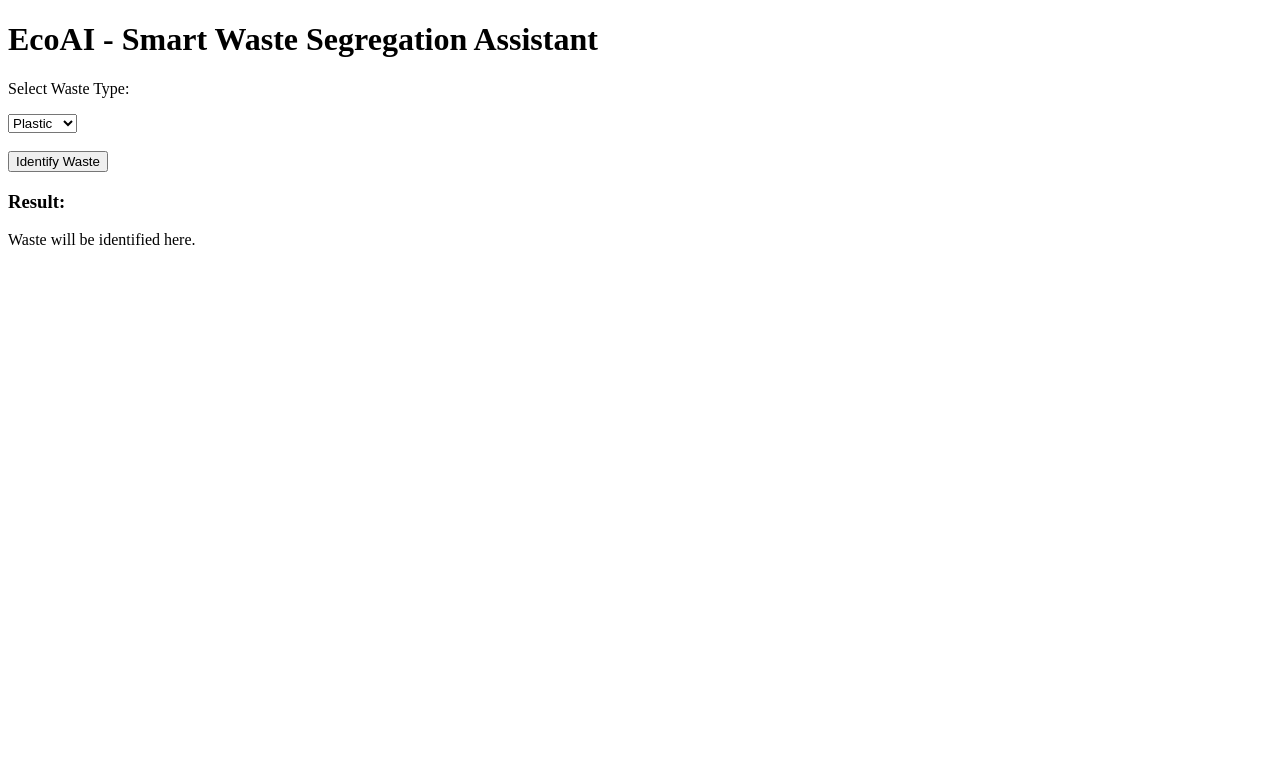
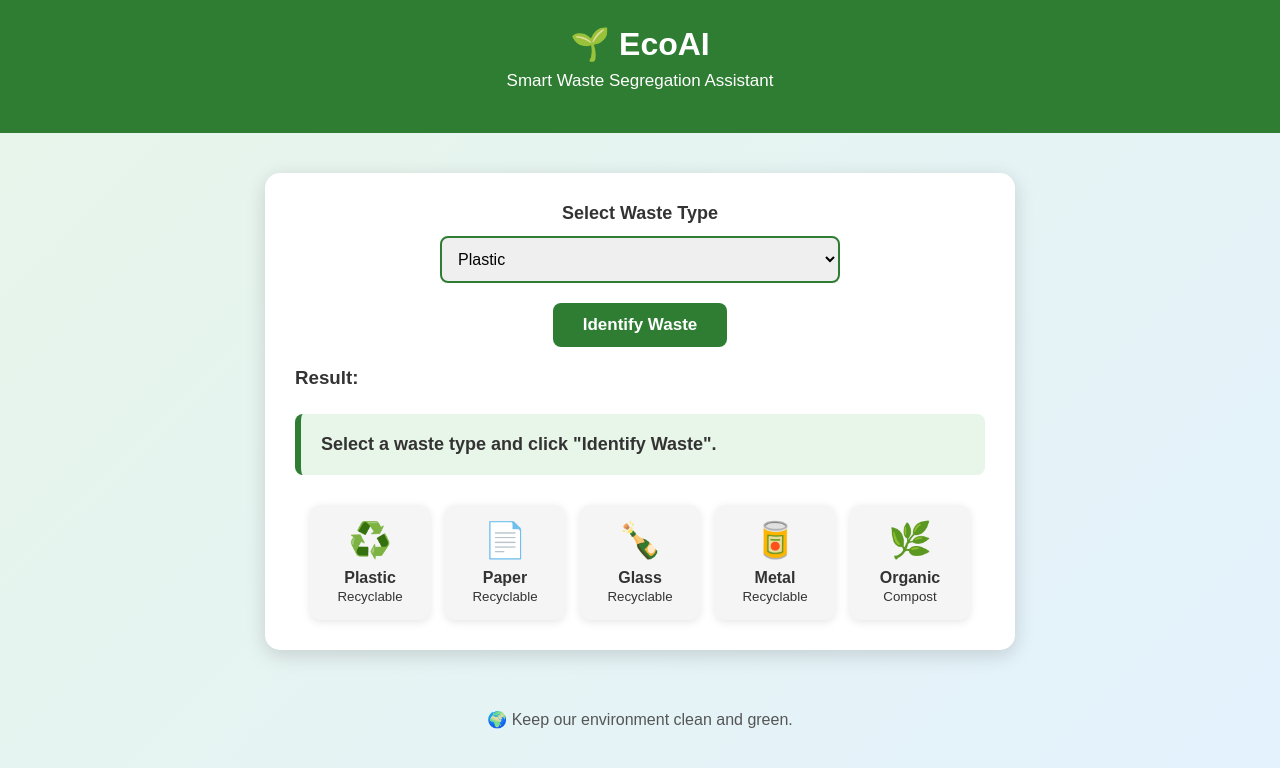
Before and after one commit to bhoomika1314/EcoAI-Waste-Segregation, a plain HTML site: page index.html in a window 1280 px wide. Drawn offline with Linux system fonts and the light colour scheme.

Commit message:
Add index.html

```diff
--- a/index.html
+++ b/index.html
@@ -1,14 +1,160 @@
 <!DOCTYPE html>
-<html>
+<html lang="en">
 <head>
+    <meta charset="UTF-8">
+    <meta name="viewport" content="width=device-width, initial-scale=1.0">
+
     <title>EcoAI - Smart Waste Segregation</title>
+
+    <style>
+        * {
+            box-sizing: border-box;
+        }
+
+        body {
+            margin: 0;
+            font-family: Arial, sans-serif;
+            background: linear-gradient(135deg, #e8f5e9, #e3f2fd);
+            min-height: 100vh;
+            color: #333;
+        }
+
+        header {
+            background: #2e7d32;
+            color: white;
+            text-align: center;
+            padding: 25px 15px;
+        }
+
+        header h1 {
+            margin: 0;
+            font-size: 32px;
+        }
+
+        header p {
+            margin-top: 8px;
+            font-size: 17px;
+        }
+
+        .container {
+            max-width: 750px;
+            margin: 40px auto;
+            padding: 30px;
+            background: white;
+            border-radius: 15px;
+            box-shadow: 0 5px 20px rgba(0, 0, 0, 0.15);
+        }
+
+        .input-section {
+            text-align: center;
+        }
+
+        label {
+            display: block;
+            font-size: 18px;
+            font-weight: bold;
+            margin-bottom: 12px;
+        }
+
+        select {
+            width: 80%;
+            max-width: 400px;
+            padding: 12px;
+            font-size: 16px;
+            border: 2px solid #2e7d32;
+            border-radius: 8px;
+        }
+
+        button {
+            display: block;
+            margin: 20px auto;
+            padding: 12px 30px;
+            background: #2e7d32;
+            color: white;
+            border: none;
+            border-radius: 8px;
+            font-size: 17px;
+            font-weight: bold;
+            cursor: pointer;
+        }
+
+        button:hover {
+            background: #1b5e20;
+        }
+
+        #result {
+            margin-top: 25px;
+            padding: 20px;
+            background: #e8f5e9;
+            border-left: 6px solid #2e7d32;
+            border-radius: 8px;
+            font-size: 18px;
+            font-weight: bold;
+        }
+
+        .bins {
+            display: flex;
+            justify-content: center;
+            flex-wrap: wrap;
+            gap: 15px;
+            margin-top: 30px;
+        }
+
+        .bin {
+            width: 120px;
+            padding: 15px;
+            border-radius: 10px;
+            text-align: center;
+            background: #f5f5f5;
+            box-shadow: 0 2px 8px rgba(0, 0, 0, 0.1);
+        }
+
+        .bin-icon {
+            font-size: 35px;
+        }
+
+        .bin p {
+            margin: 8px 0 0;
+            font-weight: bold;
+        }
+
+        footer {
+            text-align: center;
+            padding: 20px;
+            color: #555;
+        }
+
+        @media (max-width: 600px) {
+            header h1 {
+                font-size: 25px;
+            }
+
+            .container {
+                margin: 20px;
+                padding: 20px;
+            }
+
+            select {
+                width: 100%;
+            }
+        }
+    </style>
 </head>
 
 <body>
 
-    <h1>EcoAI - Smart Waste Segregation Assistant</h1>
+    <header>
+        <h1>🌱 EcoAI</h1>
+        <p>Smart Waste Segregation Assistant</p>
+    </header>
 
-    <p>Select Waste Type:</p>
+    <div class="container">
+
+        <div class="input-section">
+
+            <label for="wasteType">
+                Select Waste Type
+            </label>
 
             <select id="wasteType">
                 <option value="Plastic">Plastic</option>
@@ -18,35 +164,107 @@
                 <option value="Organic">Organic</option>
             </select>
 
-    <br><br>
+            <button onclick="identifyWaste()">
+                Identify Waste
+            </button>
 
-    <button onclick="identifyWaste()">Identify Waste</button>
+        </div>
 
         <h3>Result:</h3>
 
-    <p id="result">Waste will be identified here.</p>
+        <div id="result">
+            Select a waste type and click "Identify Waste".
+        </div>
+
+        <div class="bins">
+
+            <div class="bin">
+                <div class="bin-icon">♻️</div>
+                <p>Plastic</p>
+                <small>Recyclable</small>
+            </div>
+
+            <div class="bin">
+                <div class="bin-icon">📄</div>
+                <p>Paper</p>
+                <small>Recyclable</small>
+            </div>
+
+            <div class="bin">
+                <div class="bin-icon">🍾</div>
+                <p>Glass</p>
+                <small>Recyclable</small>
+            </div>
+
+            <div class="bin">
+                <div class="bin-icon">🥫</div>
+                <p>Metal</p>
+                <small>Recyclable</small>
+            </div>
+
+            <div class="bin">
+                <div class="bin-icon">🌿</div>
+                <p>Organic</p>
+                <small>Compost</small>
+            </div>
+
+        </div>
+
+    </div>
+
+    <footer>
+        🌍 Keep our environment clean and green.
+    </footer>
+
 
     <script>
+
         function identifyWaste() {
-            let waste = document.getElementById("wasteType").value;
-            let result = document.getElementById("result");
+
+            let waste =
+                document.getElementById("wasteType").value;
+
+            let result =
+                document.getElementById("result");
+
 
             if (waste === "Plastic") {
-                result.innerHTML = "Plastic waste → Put it in the Recyclable Waste Bin.";
+
+                result.innerHTML =
+                    "♻️ Plastic waste → Put it in the Recyclable Waste Bin.";
+
             }
+
             else if (waste === "Paper") {
-                result.innerHTML = "Paper waste → Put it in the Recyclable Waste Bin.";
+
+                result.innerHTML =
+                    "📄 Paper waste → Put it in the Recyclable Waste Bin.";
+
             }
+
             else if (waste === "Glass") {
-                result.innerHTML = "Glass waste → Put it in the Recyclable Waste Bin.";
+
+                result.innerHTML =
+                    "🍾 Glass waste → Put it in the Recyclable Waste Bin.";
+
             }
+
             else if (waste === "Metal") {
-                result.innerHTML = "Metal waste → Put it in the Recyclable Waste Bin.";
+
+                result.innerHTML =
+                    "🥫 Metal waste → Put it in the Recyclable Waste Bin.";
+
             }
+
             else if (waste === "Organic") {
-                result.innerHTML = "Organic waste → Put it in the Compost/Wet Waste Bin.";
+
+                result.innerHTML =
+                    "🌿 Organic waste → Put it in the Compost/Wet Waste Bin.";
+
             }
+
         }
+
     </script>
 
 </body>
```
Lines whose indentation alone changed are shown as unchanged.
